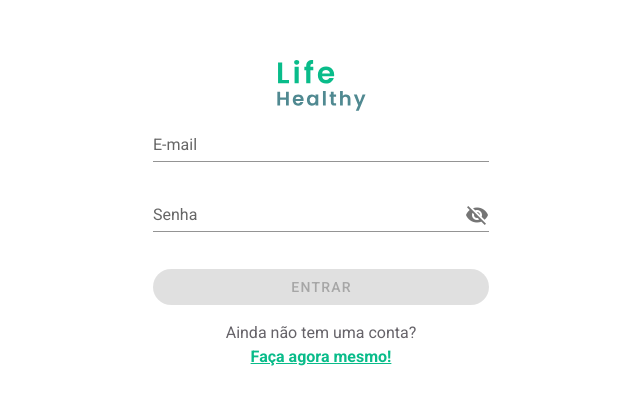
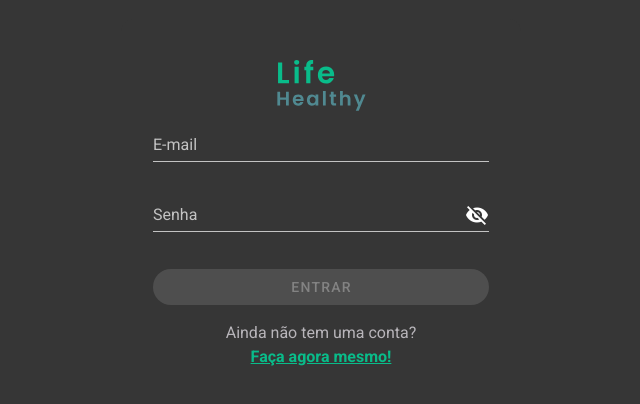
Before and after one commit to gabrielcaiana/life2.0, a Vue app: page / in a window 1280 px wide. Shown: the part 182-586 px from the top of the page, without its empty margins (319-959 px from the left). Built offline with nearby package versions, Linux system fonts and the light colour scheme.

Commit message:
configurando dark mode como tema padrao

```diff
--- a/src/components/Drawer.vue
+++ b/src/components/Drawer.vue
@@ -20,6 +20,7 @@
         <v-divider></v-divider>
         <v-switch
           @click="toggleTheme"
+          v-model="switch1"
           class="ml-3"
           :label="`Dark mode`"
         ></v-switch>
@@ -32,6 +33,7 @@
 import { mapGetters } from "vuex";
 export default {
   data: () => ({
+    switch1: true,
     selectedItem: 0,
     items: [
       { text: "Dashboard", icon: "mdi-view-dashboard", name: "dashboard" },
--- a/src/plugins/vuetify.js
+++ b/src/plugins/vuetify.js
@@ -8,6 +8,7 @@ export default new Vuetify({
     iconfont: 'mdi'
   },
   theme: {
+    dark: true,
     themes: {
       light: {
         primary: '#09bc8a',
```
